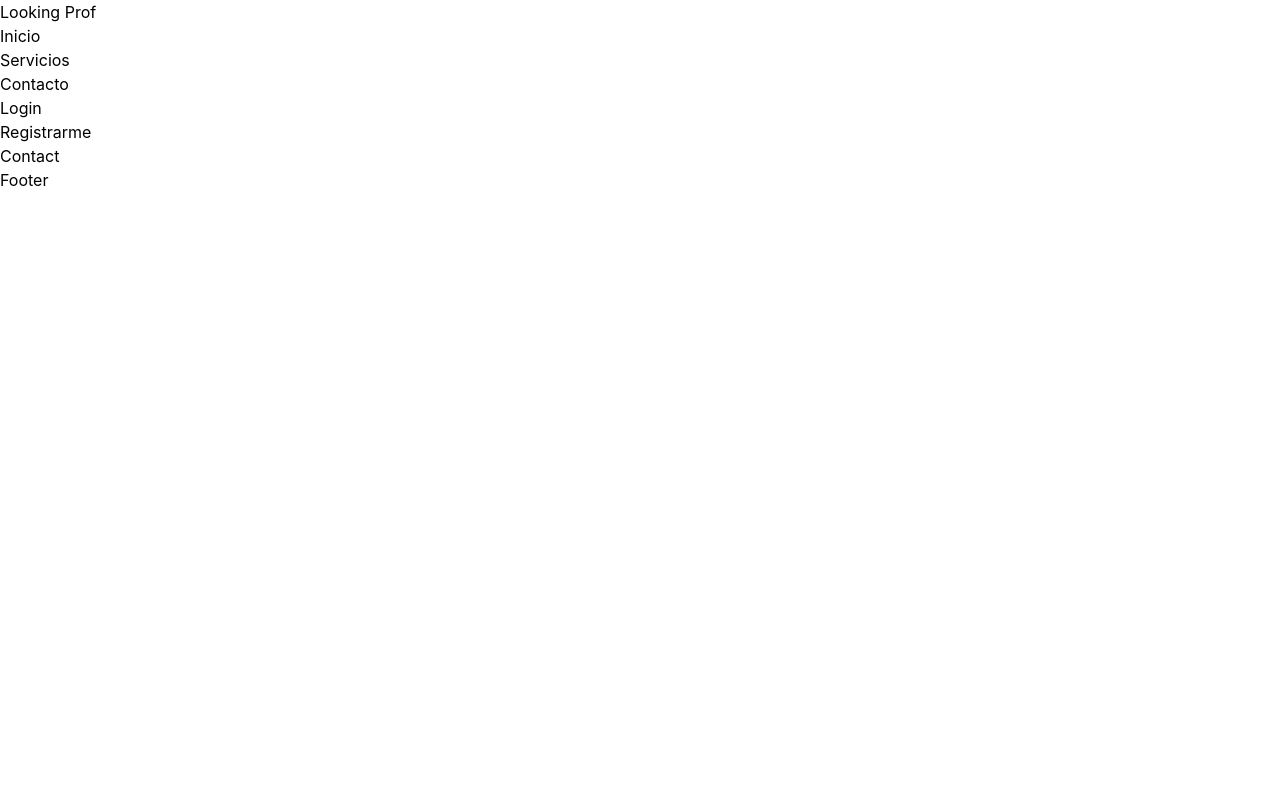
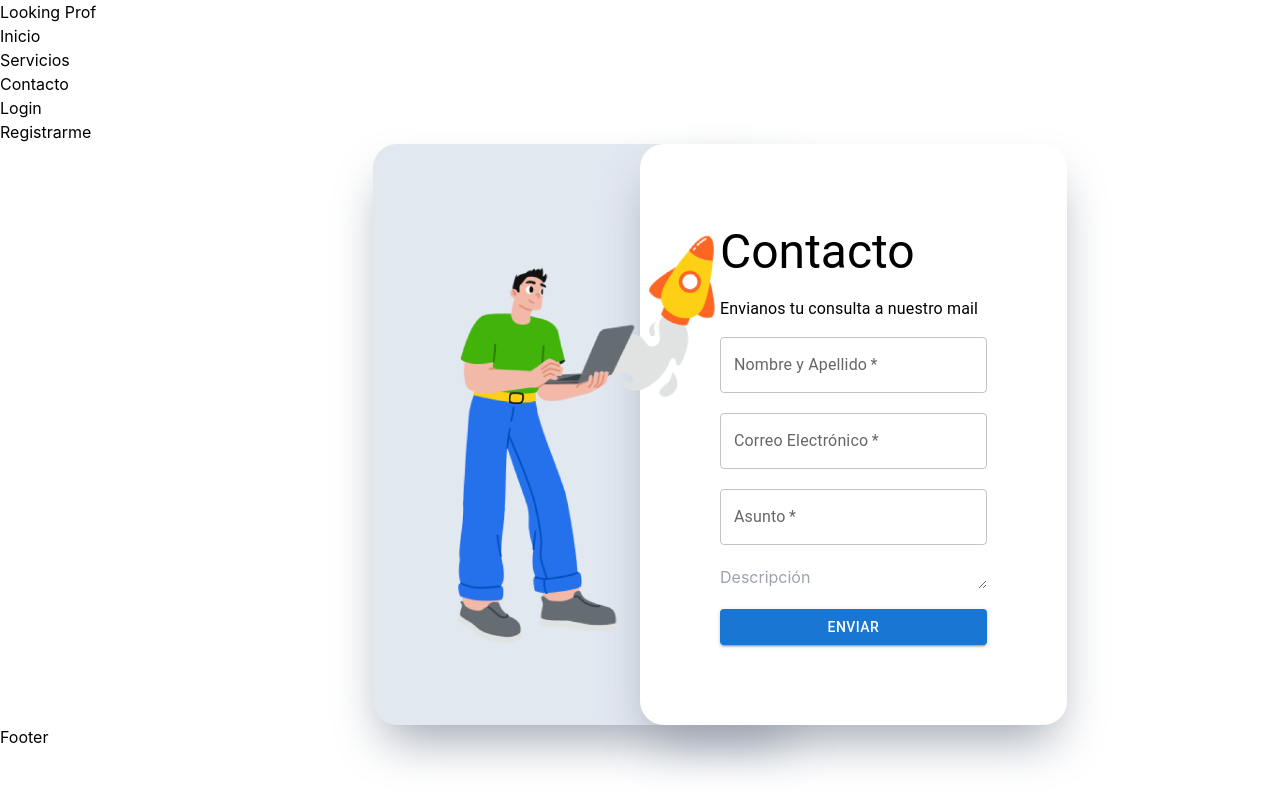
Before and after one commit to HansUrpay/looking_prof, a React (Create React App) app in the folder frontend/lookinprof/: page /contact in a window 1280 px wide. Built offline with nearby package versions, Linux system fonts and the light colour scheme.

Commit message:
styled component

```diff
--- a/frontend/lookinprof/src/components/Contact/Contact.jsx
+++ b/frontend/lookinprof/src/components/Contact/Contact.jsx
@@ -1,9 +1,58 @@
-import React from 'react'
+import React from "react";
+import man from "../../assets/manLaptop.png";
+import Typography from "@mui/material/Typography";
+import TextField from "@mui/material/TextField";
+import Button from "@mui/material/Button";
+import { TextareaAutosize } from "@mui/base/TextareaAutosize";
 
 const Contact = () => {
   return (
-    <div>Contact</div>
-  )
-}
+    <div className="flex justify-center">
+      <div className="shadow-2xl rounded-3xl shadow-gray-400 bg-slate-200 w-1/3 flex items-center relative left-40">
+        <img src={man} alt="man with laptop" className="z-20"></img>
+      </div>
 
-export default Contact
+      <div className="shadow-2xl rounded-3xl shadow-gray-400 px-20 py-20 flex flex-col justify-between w-1/3 z-10  bg-white">
+        <div>
+          <Typography variant="h3" gutterBottom>
+            Contacto
+          </Typography>
+
+          <Typography paragraph={true}>
+            Envianos tu consulta a nuestro mail
+          </Typography>
+        </div>
+
+        <form className="flex flex-col align-items: center justify-content: center space-y-5">
+          <TextField
+            label="Nombre y Apellido"
+            placeholder="Nombre y Apellido"
+            variant="outlined"
+            required
+          />
+          <TextField
+            label="Correo Electrónico"
+            placeholder="Correo Electrónico"
+            variant="outlined"
+            required
+          />
+          <TextField
+            label="Asunto"
+            placeholder="Asunto"
+            variant="outlined"
+            required
+          />
+          <TextareaAutosize
+            maxRows={5}
+            aria-label="maximum height"
+            placeholder="Descripción"
+          />
+
+          <Button variant="contained">Enviar</Button>
+        </form>
+      </div>
+    </div>
+  );
+};
+
+export default Contact;
--- a/frontend/lookinprof/src/components/Login/Login.jsx
+++ b/frontend/lookinprof/src/components/Login/Login.jsx
@@ -22,16 +22,18 @@ const Login = () => {
   };
   return (
     <div className="flex justify-center">
-      <div className="shadow-2xl rounded-3xl shadow-gray-400 bg-slate-300/10 w-1/3 flex items-center">
-        <img src={man} alt="man with laptop" ></img>
+      <div className="shadow-2xl rounded-3xl shadow-gray-400 bg-slate-200 w-1/3 flex items-center relative left-40">
+        <img src={man} alt="man with laptop" className="z-20"></img>
       </div>
 
-      <div className="shadow-2xl rounded-3xl shadow-gray-400 px-20 py-20 flex flex-col justify-between w-1/3">
-          <Typography variant="h3" gutterBottom >
+      <div className="shadow-2xl rounded-3xl shadow-gray-400 px-20 py-20 flex flex-col justify-between w-1/3 z-10  bg-white">
+        <div className="m-5">
+          <Typography variant="h3" gutterBottom>
             Iniciar Sesión
           </Typography>
+        </div>
 
-          <form className="flex flex-col align-items: center justify-content: center space-y-5">
+        <form className="flex flex-col space-y-5">
           <TextField
             label="Correo Electrónico"
             placeholder="Correo Electrónico"
@@ -63,14 +65,13 @@ const Login = () => {
 
           <Button variant="contained">Iniciar Sesión</Button>
         </form>
-          <p >
+        <p>
           No tienes una cuenta aún,{" "}
           <Link to={`/register`} className="text-blue-700 blod font-semibold">
             click aquí.
           </Link>
         </p>
       </div>
-
     </div>
   );
 };
--- a/frontend/lookinprof/src/components/Register/Register.jsx
+++ b/frontend/lookinprof/src/components/Register/Register.jsx
@@ -1,4 +1,4 @@
-import React, { useState } from 'react';
+import React, { useState } from "react";
 import deliveryMan from "../../assets/deliveryMan.png";
 import FormControl from "@mui/material/FormControl";
 import InputLabel from "@mui/material/InputLabel";
@@ -11,9 +11,6 @@ import Typography from "@mui/material/Typography";
 import TextField from "@mui/material/TextField";
 import Button from "@mui/material/Button";
 import { Link } from "react-router-dom";
-import FormGroup from "@mui/material/FormGroup";
-import FormControlLabel from "@mui/material/FormControlLabel";
-import Checkbox from "@mui/material/Checkbox";
 
 const Register = () => {
   const [showPassword, setShowPassword] = React.useState(false);
@@ -38,11 +35,15 @@ const Register = () => {
   };
   return (
     <div className="flex justify-center">
-      <div className="shadow-2xl rounded-3xl shadow-gray-400 bg-slate-300 w-1/3">
-        <img src={deliveryMan} alt="Man delivery"></img>
+      <div className="shadow-2xl rounded-3xl shadow-gray-400 bg-slate-300 w-1/3 relative z-5 left-40">
+        <img
+          src={deliveryMan}
+          alt="Man delivery"
+          className="relative right-32 mt-12"
+        ></img>
       </div>
 
-        <div className="shadow-2xl rounded-3xl shadow-gray-400 px-20 py-20 h-full flex flex-col justify-between w-1/3">
+      <div className="shadow-2xl rounded-3xl shadow-gray-400 px-20 py-20 flex flex-col justify-between w-1/3 relative left-24 z-10 bg-white">
         <Typography variant="h3" gutterBottom>
           Registrarse
         </Typography>
@@ -69,12 +70,20 @@ const Register = () => {
             label="Correo Electrónico"
             placeholder="Correo Electrónico"
             variant="outlined"
+            required
           />
 
           <TextField
-              label="Nombre y Apellido"
+            label="Nombres"
             required
-              placeholder="Nombre y Apellido"
+            placeholder="Nombres"
+            variant="outlined"
+          />
+
+          <TextField
+            label="Apellidos"
+            required
+            placeholder="Apellidos"
             variant="outlined"
           />
 
@@ -101,16 +110,17 @@ const Register = () => {
             />
           </FormControl>
 
-            <Button variant="contained" className="shadow-2xl">Registrarme</Button>
+          <Button variant="contained" className="shadow-2xl">
+            Registrarme
+          </Button>
         </form>
-          <p className='pt-5'>
+        <p className="pt-5">
           Ya tienes una cuenta,{" "}
           <Link to={`/login`} className="text-blue-700 blod font-semibold ">
             click aquí.
           </Link>
         </p>
       </div>
-
     </div>
   );
 };
```
Lines whose indentation alone changed are shown as unchanged.
